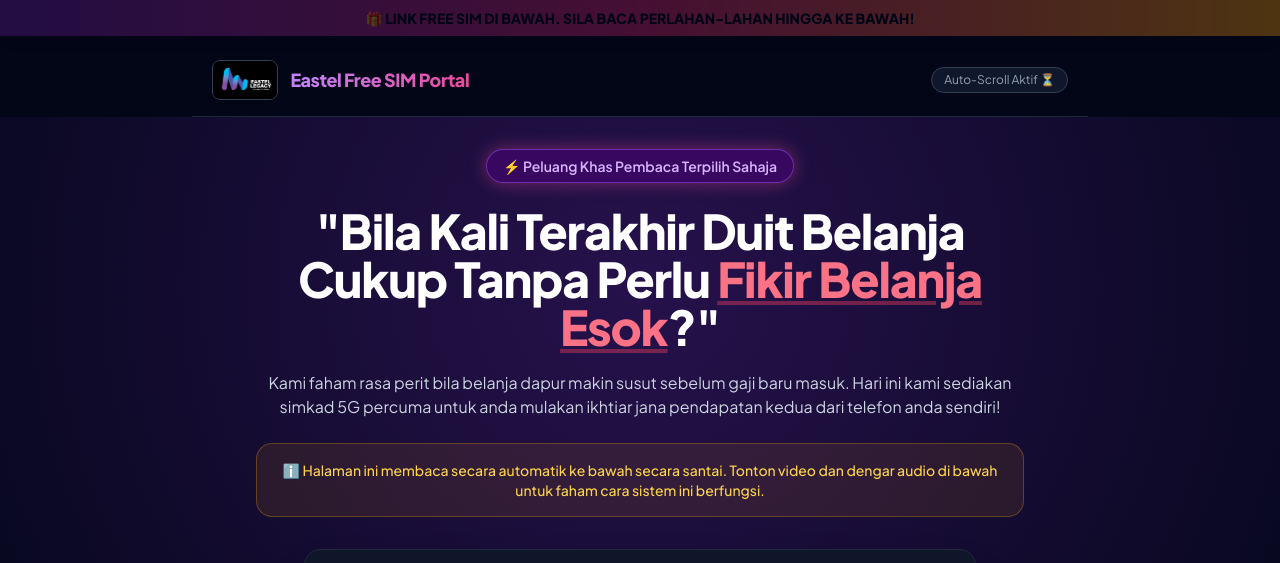
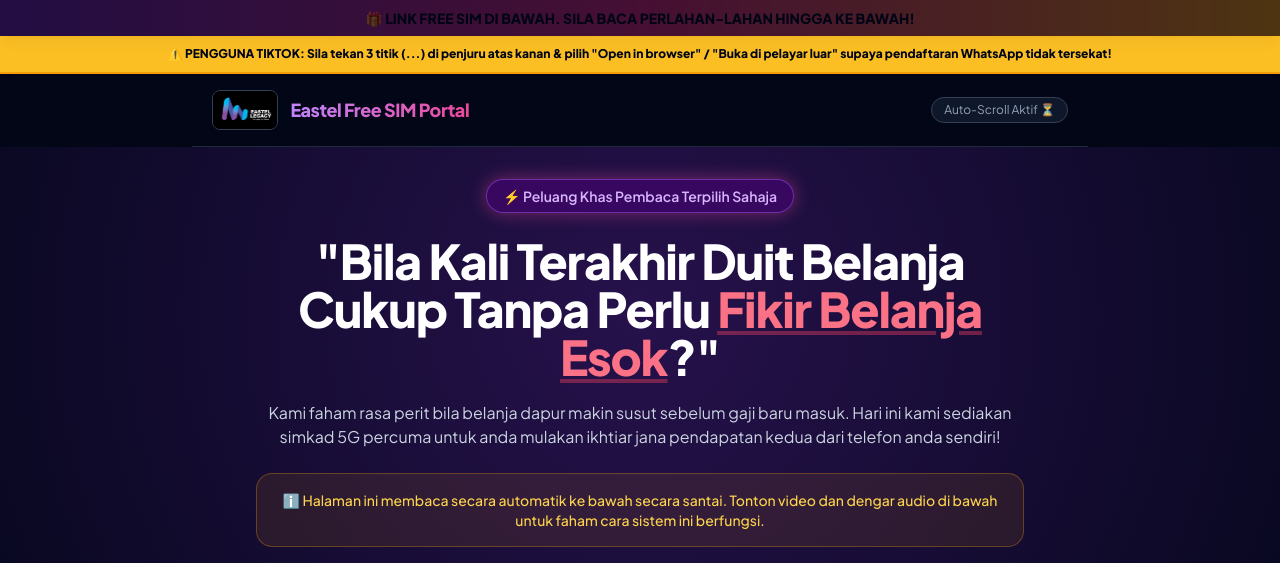
Before and after one commit to Projek-RM10/sim10-free, a plain HTML site: page index.html in a window 1280 px wide. Shown: the top 563 px of the page. Drawn offline with nearby package versions, Linux system fonts and the light colour scheme.

Commit message:
Update index.html

```diff
--- a/index.html
+++ b/index.html
@@ -53,13 +53,18 @@
 </head>
 <body class="bg-slate-950 text-slate-100 antialiased selection:bg-purple-500 selection:text-white pb-28">
 
-  <!-- BAR PENGUMUMAN TETAP ATAS DENGAN EFEK BLINKING -->
+  <!-- 1. BAR PENGUMUMAN TETAP ATAS DENGAN EFEK BLINKING -->
   <header class="fixed top-0 left-0 right-0 z-50 bg-gradient-to-r from-purple-800 via-pink-600 to-amber-500 text-slate-950 font-black text-xs sm:text-sm py-2 px-4 text-center shadow-lg blinking-bar">
     🎁 LINK FREE SIM DI BAWAH. SILA BACA PERLAHAN-LAHAN HINGGA KE BAWAH!
   </header>
 
-  <!-- JARAK ATAS PENGHALANG HEADER -->
-  <div class="h-11"></div>
+  <!-- JARAK ATAS SUPAYA HEADER TETAP TIDAK MENUTUPI NOTIS -->
+  <div class="h-9"></div>
+
+  <!-- 2. NOTIS KHAS PENGGUNA TIKTOK DI BAHAGIAN ATAS -->
+  <div class="bg-amber-400 text-slate-950 text-[11px] sm:text-xs font-extrabold py-2.5 px-4 text-center shadow-md border-b-2 border-amber-500 leading-snug">
+    ⚠️ <span>PENGGUNA TIKTOK:</span> Sila tekan <strong>3 titik (...) di penjuru atas kanan</strong> & pilih <strong>"Open in browser" / "Buka di pelayar luar"</strong> supaya pendaftaran WhatsApp tidak tersekat!
+  </div>
 
   <!-- NAVIGASI LOGO -->
   <nav class="max-w-4xl mx-auto px-5 py-4 flex items-center justify-between border-b border-slate-800">
@@ -223,7 +228,7 @@
         Kuota simkad promosi percuma masih dibuka. Sila semak liputan kawasan dan tuntut simkad anda di bawah.
       </p>
 
-      <!-- NOTIS PANDUAN PENGGUNA TIKTOK (DILETAKKAN DI SINI SEBELUM BUTANG CLAIM) -->
+      <!-- NOTIS PANDUAN PENGGUNA TIKTOK (BAHAGIAN BAWAH SEBELUM BUTANG CLAIM) -->
       <div class="bg-amber-400 text-slate-950 text-[11px] sm:text-xs font-bold p-3.5 rounded-2xl mb-5 shadow-lg text-left leading-relaxed border border-amber-500">
         ⚠️ <span class="font-black uppercase">Penting Jika Dari TikTok:</span><br>
         Jika borang WhatsApp tersekat atau tidak terbuka sendiri, sila tekan <strong>3 titik (...) di penjuru atas kanan skrin</strong> & pilih <strong>"Open in browser" / "Buka di pelayar luar"</strong> supaya pendaftaran berjaya dihantar.
```
